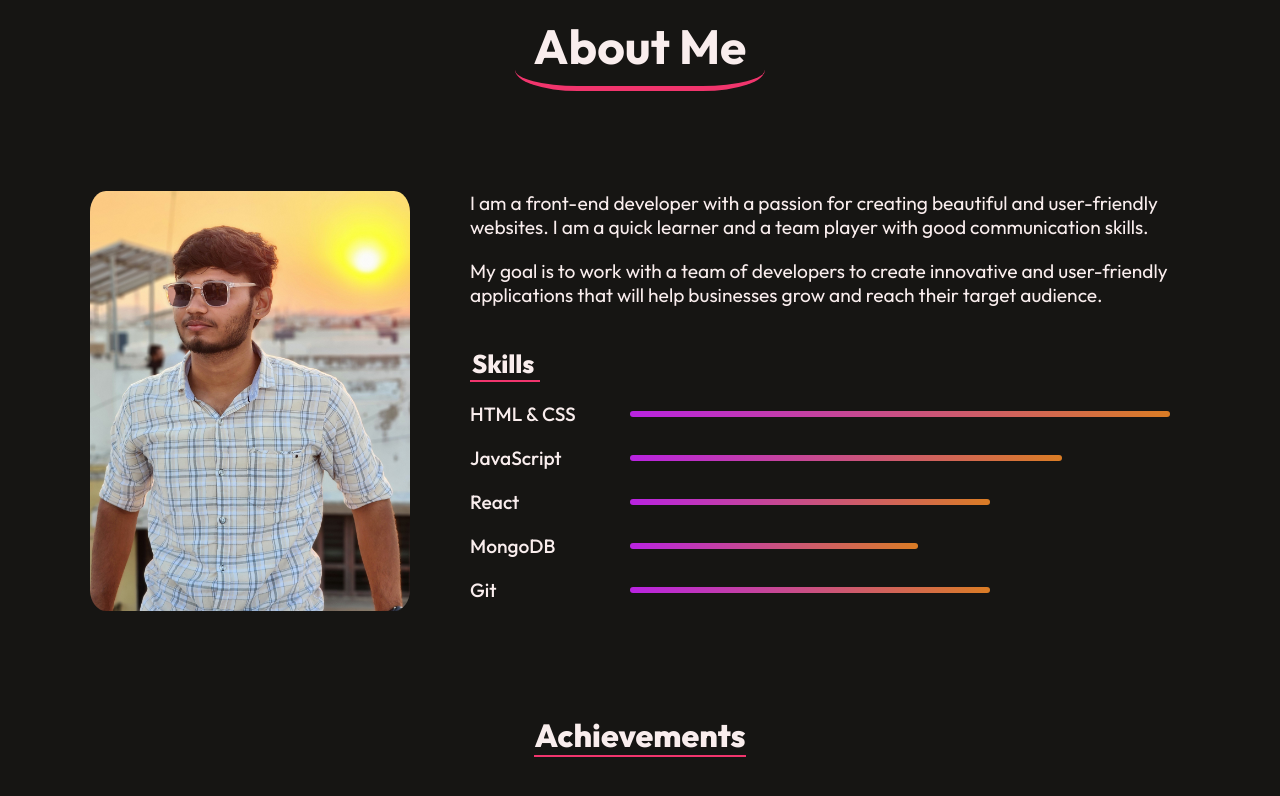
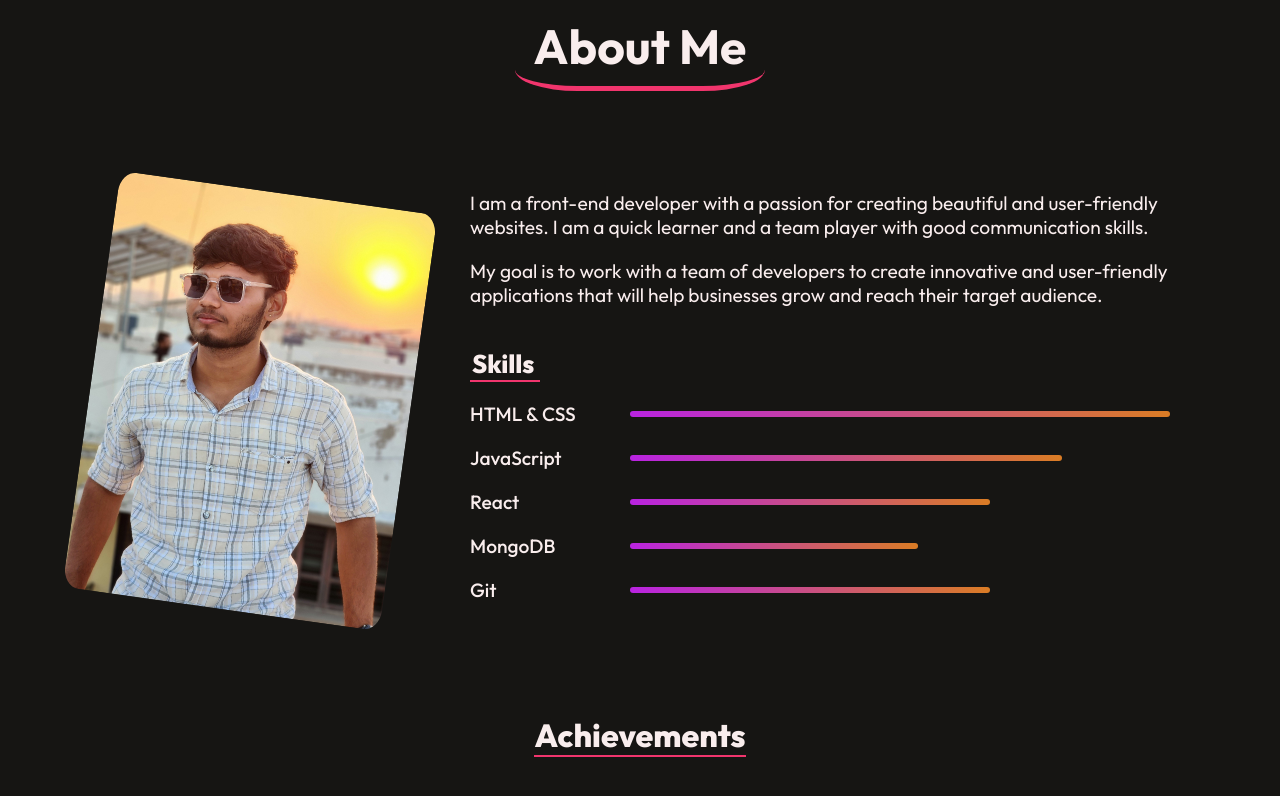
Before and after one commit to PrajapatiApurva/Portfolio-Apurva, a React (Vite) app: page / in a window 1280 px wide. In both pictures the pointer is over the picture 250 px from the left and 1261 px from the top of the page. Shown: the part 861-1657 px from the top of the page. Built offline with nearby package versions, Linux system fonts and the light colour scheme; no server answers.

Commit message:
Added hover effect on images

```diff
--- a/src/Components/About/About.css
+++ b/src/Components/About/About.css
@@ -27,6 +27,11 @@
   margin: 20px 10px;
   border-radius: 5%;
   object-fit: cover;
+  transition: all 0.3s ease-in-out;
+}
+
+.about-profile-img:hover{
+  transform:rotate(8deg) ;
 }
 
 .about-sections{
--- a/src/Components/Hero/Hero.css
+++ b/src/Components/Hero/Hero.css
@@ -13,6 +13,11 @@
   border-radius: 50%;
   border: none;
   box-shadow: -10px 10px 10px 5px rgb(45, 34, 91);
+  transition: all 0.4s ease-in-out;
+}
+
+.profile-img:hover {
+  transform: rotate(360deg);
 }
 
 .hero h1{
```
